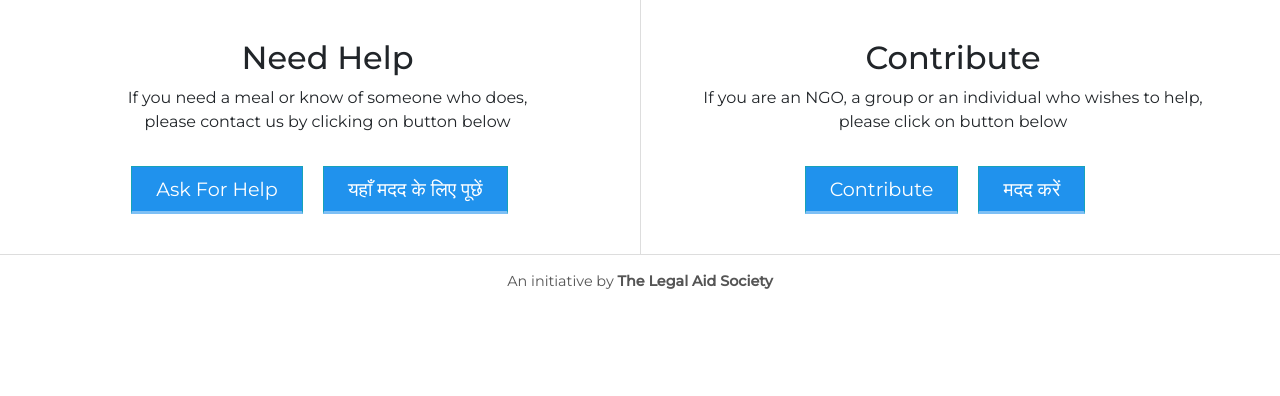
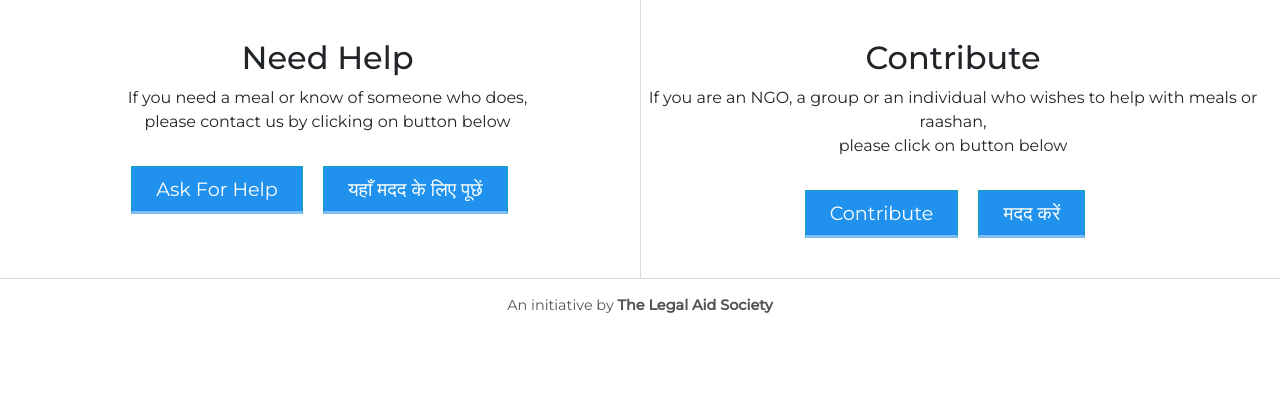
Before and after one commit to ashhadulislam/covid-assistance-mumbai, a Flask app: page / in a window 1280 px wide. Shown: the part 404-800 px from the top of the page. Run offline with Flask 2, Linux system fonts and the light colour scheme; some libraries are stand-ins or nearby versions.

Commit message:
Add meals and rashans to home page text

```diff
--- a/templates/base_mumbai.html
+++ b/templates/base_mumbai.html
@@ -81,7 +81,7 @@
             <div class="right-action action">
               <h2>Contribute</h2>
               <p>
-                If you are an NGO, a group or an individual who wishes to help, <br />please click on button below
+                If you are an NGO, a group or an individual who wishes to help with meals or raashan, <br />please click on button below
               </p>
               <p class="main-action-btn-wrapper">
                 <a href="{{ url_for('pendingmumbai') }}" class="btn btn-info btn-lg">Contribute</a>
```
